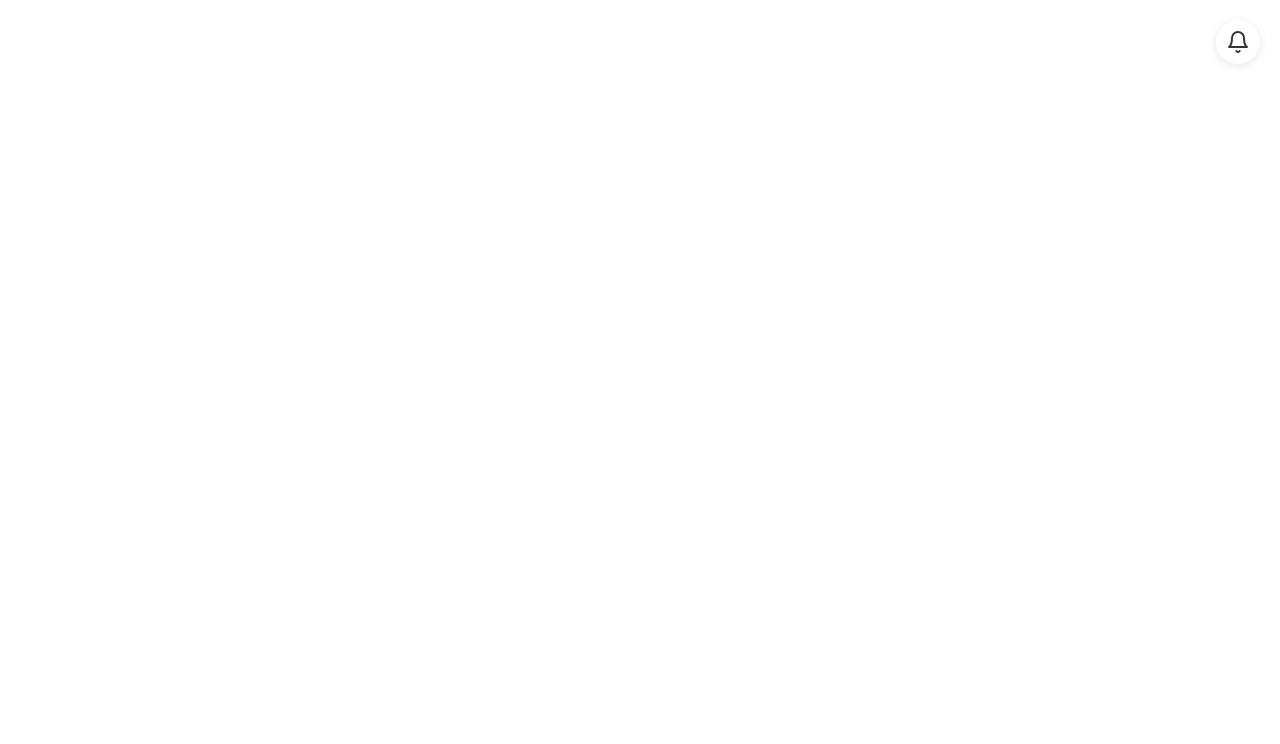
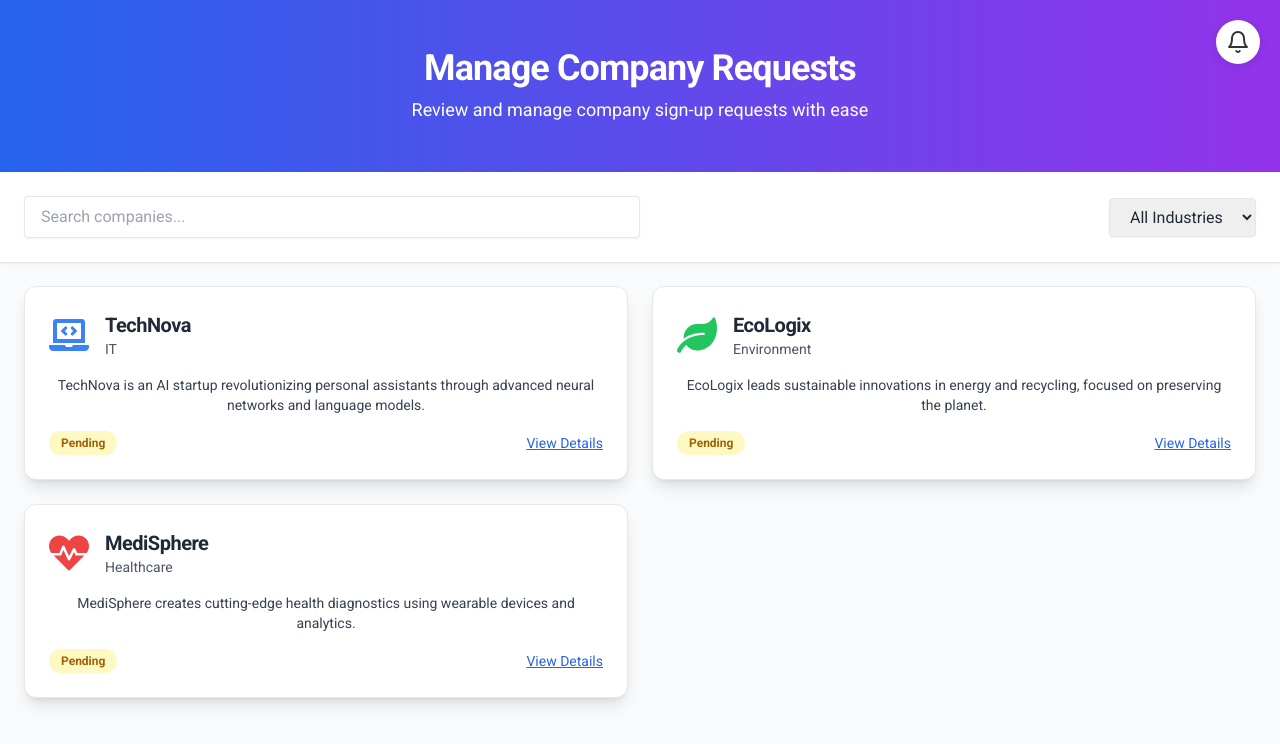
Before and after one commit to CSEN603-2025/Ghost-in-the-Machine, a React (Create React App) app: page /manage-companies in a window 1280 px wide. Before the commit this address had no page. Shown: the top 744 px of the page. Built offline with nearby package versions, Linux system fonts and the light colour scheme; a web font is replaced by a local one.

Commit message:
Added Manage Companies to Scad Dashboard

```diff
--- a/src/App.js
+++ b/src/App.js
@@ -15,6 +15,7 @@ import NotificationBell from './components/NotificationBell';
 import ApplicationDetails from './components/ApplicationDetails';
 import VideoCallPage from './pages/VideoCallPage';
 import SCADDashboard from './pages/SCADDashboard';
+import ManageCompanies from './pages/ManageCompanies';
 
 function App() {
   const {
@@ -54,6 +55,7 @@ function App() {
           <Route path="/interns/:id" element={<InternDetails />} />
           <Route path="/applications/details/:id" element={<ApplicationDetails />} />
           <Route path="/scad-dashboard" element={<SCADDashboard />} />
+          <Route path="/manage-companies" element={<ManageCompanies />} />
     </Routes>
       </div>
     </Router>
--- /dev/null
+++ b/src/pages/ManageCompanies.jsx
@@ -0,0 +1,201 @@
+import React, { useState } from 'react';
+import { FaBuilding, FaIndustry, FaUsers, FaMapMarkerAlt, FaEnvelope, FaPhone, FaGlobe, FaLinkedin, FaLaptopCode, FaLeaf, FaHeartbeat } from 'react-icons/fa';
+import { motion, AnimatePresence } from 'framer-motion';
+
+// Sample company data
+const sampleCompanies = [
+  {
+    id: 1,
+    name: 'TechNova',
+    industry: 'IT',
+    size: '150 employees',
+    headquarters: 'San Francisco, CA',
+    description: 'TechNova is an AI startup revolutionizing personal assistants through advanced neural networks and language models.',
+    email: 'contact@technova.com',
+    phone: '+1 415 123 4567',
+    website: 'https://technova.com',
+    linkedin: 'https://linkedin.com/company/technova',
+    logo: 'https://via.placeholder.com/80?text=TN',
+    status: 'Pending',
+  },
+  {
+    id: 2,
+    name: 'EcoLogix',
+    industry: 'Environment',
+    size: '75 employees',
+    headquarters: 'Berlin, Germany',
+    description: 'EcoLogix leads sustainable innovations in energy and recycling, focused on preserving the planet.',
+    email: 'info@ecologix.org',
+    phone: '+49 30 9876 5432',
+    website: 'https://ecologix.org',
+    linkedin: 'https://linkedin.com/company/ecologix',
+    logo: 'https://via.placeholder.com/80?text=EL',
+    status: 'Pending',
+  },
+  {
+    id: 3,
+    name: 'MediSphere',
+    industry: 'Healthcare',
+    size: '200 employees',
+    headquarters: 'London, UK',
+    description: 'MediSphere creates cutting-edge health diagnostics using wearable devices and analytics.',
+    email: 'support@medisphere.com',
+    phone: '+44 20 7946 0958',
+    website: 'https://medisphere.com',
+    linkedin: 'https://linkedin.com/company/medisphere',
+    logo: 'https://via.placeholder.com/80?text=MS',
+    status: 'Pending',
+  },
+];
+
+// Icons for each industry
+const industryIcons = {
+  IT: <FaLaptopCode size={40} className="text-blue-500" />,
+  Environment: <FaLeaf size={40} className="text-green-500" />,
+  Healthcare: <FaHeartbeat size={40} className="text-red-500" />,
+};
+
+const ManageCompanies = () => {
+  const [companies, setCompanies] = useState(sampleCompanies);
+  const [search, setSearch] = useState('');
+  const [filter, setFilter] = useState('');
+  const [selectedCompany, setSelectedCompany] = useState(null);
+
+  const handleDecision = (id, status) => {
+    setCompanies(prev =>
+      prev.map(company =>
+        company.id === id ? { ...company, status } : company
+      )
+    );
+    setSelectedCompany(null); // Close modal after decision
+  };
+
+  const filteredCompanies = companies.filter(c =>
+    c.name.toLowerCase().includes(search.toLowerCase()) &&
+    (filter ? c.industry === filter : true)
+  );
+
+  const detailsVariants = {
+    hidden: { opacity: 0, y: 30 },
+    visible: { opacity: 1, y: 0 },
+    exit: { opacity: 0, y: 30 },
+  };
+
+  return (
+    <div className="min-h-screen bg-gray-50 text-gray-800">
+      {/* Hero */}
+      <div className="bg-gradient-to-r from-blue-600 to-purple-600 text-white py-12 px-6 text-center shadow-md">
+        <h1 className="text-4xl font-bold mb-2">Manage Company Requests</h1>
+        <p className="text-lg">Review and manage company sign-up requests with ease</p>
+      </div>
+
+      {/* Filters */}
+      <div className="p-6 flex flex-col sm:flex-row justify-between items-center gap-4 bg-white shadow">
+        <input
+          type="text"
+          placeholder="Search companies..."
+          value={search}
+          onChange={e => setSearch(e.target.value)}
+          className="w-full sm:w-1/2 px-4 py-2 border rounded shadow-sm focus:outline-none focus:ring focus:border-blue-400"
+        />
+        <select
+          value={filter}
+          onChange={e => setFilter(e.target.value)}
+          className="px-4 py-2 border rounded shadow-sm focus:outline-none"
+        >
+          <option value="">All Industries</option>
+          <option value="IT">IT</option>
+          <option value="Environment">Environment</option>
+          <option value="Healthcare">Healthcare</option>
+        </select>
+      </div>
+
+      {/* Company Cards */}
+      <div className="grid grid-cols-1 md:grid-cols-2 gap-6 p-6">
+        {filteredCompanies.map(company => (
+          <div
+            key={company.id}
+            className="bg-white rounded-xl shadow-lg border border-gray-200 p-6 hover:shadow-xl transition cursor-pointer"
+            onClick={() => setSelectedCompany(company)}
+          >
+            <div className="flex items-center mb-4">
+              {industryIcons[company.industry] || <FaBuilding size={40} className="text-gray-500" />}
+              <div className="ml-4">
+                <h2 className="text-xl font-bold">{company.name}</h2>
+                <p className="text-sm text-gray-600">{company.industry}</p>
+              </div>
+            </div>
+
+            <p className="mb-4 text-sm text-gray-700 text-center">{company.description}</p>
+
+            <div className="flex justify-between items-center mt-4">
+              <div className={`px-3 py-1 rounded-full text-xs font-bold ${company.status === 'Accepted' ? 'bg-green-100 text-green-700' : company.status === 'Rejected' ? 'bg-red-100 text-red-700' : 'bg-yellow-100 text-yellow-700'}`}>
+                {company.status}
+              </div>
+              <span className="text-sm text-blue-600 underline hover:cursor-pointer">View Details</span>
+            </div>
+          </div>
+        ))}
+      </div>
+
+      {/* Modal with animation */}
+      <AnimatePresence>
+        {selectedCompany && (
+          <motion.div
+            key="details"
+            initial="hidden"
+            animate="visible"
+            exit="exit"
+            variants={detailsVariants}
+            className="fixed inset-0 bg-black bg-opacity-50 flex items-center justify-center z-50"
+            onClick={() => setSelectedCompany(null)}
+          >
+            <motion.div
+              className="bg-white rounded-xl p-6 max-w-lg w-full shadow-xl relative"
+              onClick={(e) => e.stopPropagation()}
+            >
+              <button
+                onClick={() => setSelectedCompany(null)}
+                className="absolute top-3 right-3 text-gray-500 hover:text-red-500 text-xl"
+              >
+                ×
+              </button>
+              <div className="flex items-center mb-4">
+                {industryIcons[selectedCompany.industry] || <FaBuilding size={40} className="text-gray-500" />}
+                <div className="ml-4">
+                  <h2 className="text-2xl font-bold">{selectedCompany.name}</h2>
+                  <p className="text-sm text-gray-600">{selectedCompany.industry}</p>
+                </div>
+              </div>
+              <p className="mb-2"><FaUsers className="inline mr-2" /> {selectedCompany.size}</p>
+              <p className="mb-2"><FaMapMarkerAlt className="inline mr-2" /> {selectedCompany.headquarters}</p>
+              <p className="mb-2"><FaEnvelope className="inline mr-2" /> {selectedCompany.email}</p>
+              <p className="mb-2"><FaPhone className="inline mr-2" /> {selectedCompany.phone}</p>
+              <p className="mb-2"><FaGlobe className="inline mr-2" /> <a href={selectedCompany.website} className="text-blue-600 hover:underline">{selectedCompany.website}</a></p>
+              <p className="mb-4"><FaLinkedin className="inline mr-2" /> <a href={selectedCompany.linkedin} className="text-blue-600 hover:underline">LinkedIn</a></p>
+              <p className="mb-4">{selectedCompany.description}</p>
+              <h3 className="font-semibold mb-2">About Us</h3>
+              <p className="mb-4">Lorem ipsum dolor sit amet, consectetur adipiscing elit. Vivamus laoreet ipsum eu purus facilisis, sed iaculis dolor ullamcorper. Pellentesque ac mi vehicula, feugiat metus non, tincidunt nunc. Cras ultricies orci at nunc cursus tincidunt.</p>
+              <div className="flex justify-between">
+                <button
+                  onClick={() => handleDecision(selectedCompany.id, 'Accepted')}
+                  className="bg-green-500 hover:bg-green-600 text-white px-4 py-2 rounded-md shadow"
+                >
+                  Accept
+                </button>
+                <button
+                  onClick={() => handleDecision(selectedCompany.id, 'Rejected')}
+                  className="bg-red-500 hover:bg-red-600 text-white px-4 py-2 rounded-md shadow"
+                >
+                  Reject
+                </button>
+              </div>
+            </motion.div>
+          </motion.div>
+        )}
+      </AnimatePresence>
+    </div>
+  );
+};
+
+export default ManageCompanies;
```
